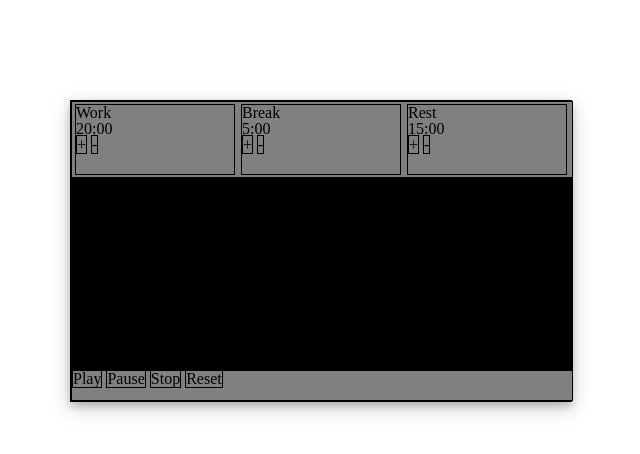
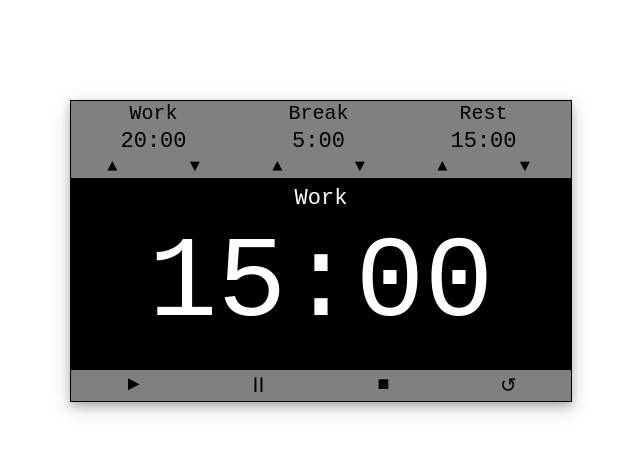
Before and after one commit to ahubler/Pomodoro, a plain HTML site: page index.html in a window 1280 px wide. Shown: the whole page, without its empty margins (319-959 px from the left). Drawn offline with nearby package versions, Linux system fonts and the light colour scheme.

Commit message:
Finished CSS styling. Replaced text in buttons with Unicode Icons.

```diff
--- a/index.html
+++ b/index.html
@@ -23,50 +23,50 @@
 
 	<div id='container'>
 
-		<div id='interval_controls' class='control_container'>
+		<ul id='interval_controls' class='control_container'>
 
-			<div id = 'work_control' class='control_group'>
+			<li id = 'work_control' class='control_group'>
 
 				<div class='interval_title'>Work</div>
 				<div id="work_display" class="display">20:00</div>
-				<span id="work_increase" class="button">+</span>
-				<span id="work_decrease" class="button">-</span>
+				<span id="work_increase" class="button">&#x25b2;</span>
+				<span id="work_decrease" class="button">&#9660;</span>
 
-			</div>
+			</li>
 
-			<div id = 'break_control' class='control_group'>
+			<li id = 'break_control' class='control_group'>
 
 				<div class='interval_title'>Break</div>
 				<div id="break_display" class="display">5:00</div>
-				<span id="break_increase" class="button">+</span>
-				<span id="break_decrease" class="button">-</span>
+				<span id="break_increase" class="button">&#x25b2;</span>
+				<span id="break_decrease" class="button">&#9660;</span>
 
-			</div>
+			</li>
 
-			<div id = 'rest_control' class='control_group'>
+			<li id = 'rest_control' class='control_group'>
 
 				<div class='interval_title'>Rest</div>
 				<div id="rest_display" class="display">15:00</div>
-				<span id="rest_increase" class="button">+</span>
-				<span id="rest_decrease" class="button">-</span>
+				<span id="rest_increase" class="button">&#x25b2;</span>
+				<span id="rest_decrease" class="button">&#9660;</span>
 
-			</div>
+			</li>
+
+		</ul>
+
+		<div id='timer_display' class='display'>
+
+			<div id='active_interval_title' class='display'>Work</div>
+			<div id='clock' class='display'>15:00</div>
 
 		</div>
 
-		<div id='timer_display' class='display'>
-
-			<div id='active_interval_title' class='display'></div>
-			<div id='clock' class='display'></div>
-
-		</div>
-
-		<div id='timer_controls' class='control_container'>
-			<div id='play_button' class='button'>Play</div>
-			<div id='pause_button' class='button'>Pause</div>
-			<div id='stop_button' class='button'>Stop</div>
-			<div id='reset_button' class='button'>Reset</div>
-		</div>
+		<ul id='timer_controls' class='control_container'>
+			<li id='play_button' class='button'>&#x25ba;</li>
+			<li id='pause_button' class='button'>&#x2160;&#x2160;</li>
+			<li id='stop_button' class='button'>&#9632;</li>
+			<li id='reset_button' class='button'>&#x21ba;</li>
+		</ul>
 
 	</div>
 
--- a/styles.css
+++ b/styles.css
@@ -9,7 +9,6 @@
 }
 
 #timer_display, .control_container{
-	border: solid 1px;
 	position: relative;
 	display: block;
 	width: 500px;
@@ -18,7 +17,7 @@
 #timer_display{
 	font-color: white;
 	background-color: black;
-	height: 190px;
+	height: 192px;
 }
 
 .control_container{
@@ -26,39 +25,72 @@
 }
 
 #interval_controls{
-	height: 75px;
+	height: 77px;
 }
 
 #timer_controls{
-	height: 29px;
+	height: 31px;
+	padding: 0;
+	margin: 0;
+	list-style: none;
 }
 
 .control_group{
-	border: solid 1px;
 	position: relative;
 	display: inline-block;
-	width: 158px;
+	width: 33%;
 	padding: 0px;
 	margin: 2px 1px;
-	height: 69px;
+	height: 71px;
 }
 
-#work_control{
-	margin-left: 3px;
+.control_container li{
+	display: inline-block;
+	list-style: none;
+	margin: 0;
+	padding: 0px;
+	float: left;
+	text-align: center;
 }
 
-.button{
-	border: solid 1px;
-	position: relative;
-	display: inline;
-	width: auto;
+#timer_controls .button{
+	width: 25%;
+	padding-top: 3px;
+	font: 20px monospace, bold;
 }
 
-#timer_controls.button{
-	border: solid 1px;
-	position: relative;
-	display: inline;
-	width: auto;
-	margin: auto;
-	padding: auto;
+.control_group .button{
+	width: 50%;
+	margin: 0;
+	padding: 0;
+	float: left;
+	font: 17px monospace, bold;
 }
+
+.control_group .interval_title{
+	padding: 1px 0px;
+	font: 20px monospace,bold;
+}
+
+.control_group .display{
+	padding: 3px 0px;
+	font: 22px monospace, bold;
+}
+
+#timer_display .display{
+	color: white;
+	margin: 0;
+	float: left;
+	text-align: center;
+	width: 100%
+}
+
+#active_interval_title{
+	padding-top: 8px;
+	font: 22px monospace, bold;
+}
+
+#clock{
+	padding: 8px 0px 13px 0px;
+	font: 115px monospace, bold;
+}
```
